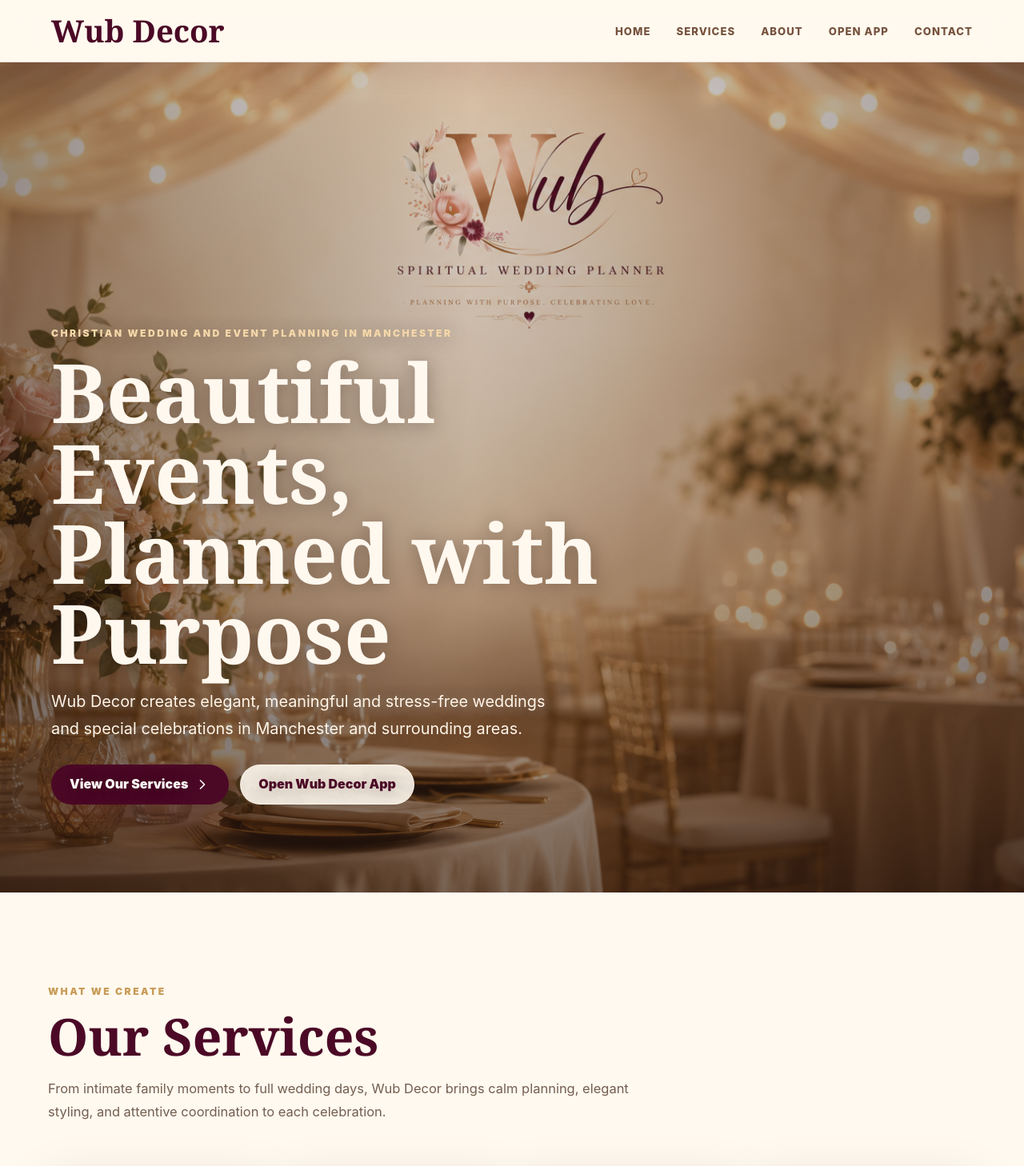
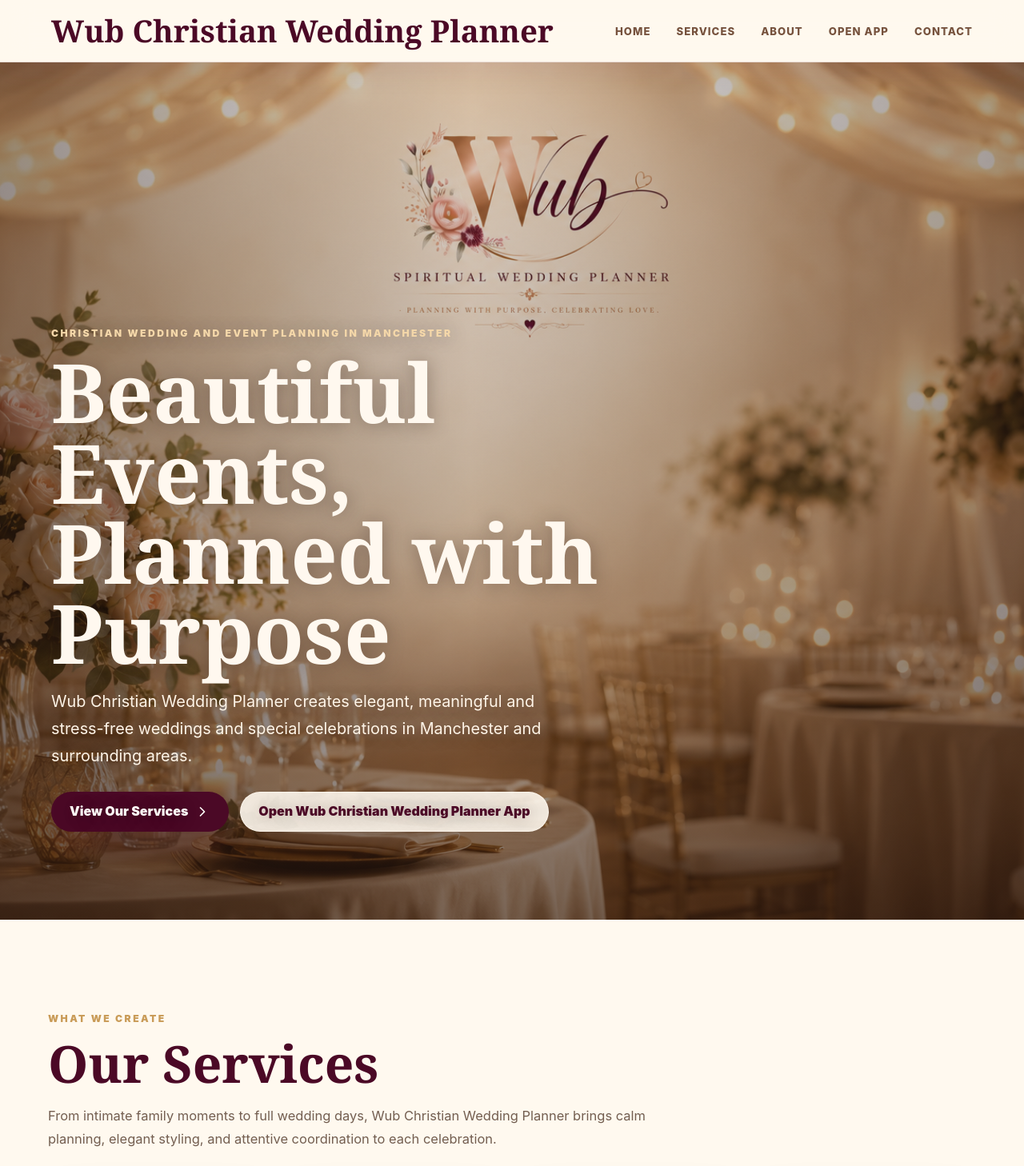
Before and after one commit to henok-tadesse1/wub-decor, a React (Vite) app: page / in a window 1280 px wide. Shown: the top 1458 px of the page at 80% size. Built offline with nearby package versions, Linux system fonts and the light colour scheme.

Commit message:
Update Wub Decor website

```diff
--- a/index.html
+++ b/index.html
@@ -6,9 +6,9 @@
     <meta name="theme-color" content="#4b0926" />
     <meta
       name="description"
-      content="Wub Decor is a Manchester-based Christian wedding and event planning service for elegant, meaningful celebrations."
+      content="Wub Christian Wedding Planner is a Manchester-based Christian wedding and event planning service for elegant, meaningful celebrations."
     />
-    <title>Wub Decor | Christian Wedding and Event Planning</title>
+    <title>Wub Christian Wedding Planner</title>
   </head>
   <body>
     <div id="root"></div>
--- a/package.json
+++ b/package.json
@@ -1,5 +1,5 @@
 {
-  "name": "wub-decor",
+  "name": "wub-christian-wedding-planner",
   "version": "1.0.0",
   "private": true,
   "type": "module",
--- a/src/App.jsx
+++ b/src/App.jsx
@@ -92,8 +92,13 @@
   return (
     <div className="site-shell">
       <header className="site-header">
-        <a className="brand" href="#home" onClick={closeMenu} aria-label="Wub Decor home">
-          Wub Decor
+        <a
+          className="brand"
+          href="#home"
+          onClick={closeMenu}
+          aria-label="Wub Christian Wedding Planner home"
+        >
+          Wub Christian Wedding Planner
         </a>
 
         <button
@@ -127,8 +132,8 @@
             <p className="eyebrow">Christian wedding and event planning in Manchester</p>
             <h1 id="hero-title">Beautiful Events, Planned with Purpose</h1>
             <p>
-              Wub Decor creates elegant, meaningful and stress-free weddings and special celebrations
-              in Manchester and surrounding areas.
+              Wub Christian Wedding Planner creates elegant, meaningful and stress-free weddings and
+              special celebrations in Manchester and surrounding areas.
             </p>
             <div className="hero-actions" aria-label="Hero actions">
               <a className="button button-primary" href="#services">
@@ -136,7 +141,7 @@
                 <ChevronRight aria-hidden="true" />
               </a>
               <a className="button button-secondary" href="#app">
-                Open Wub Decor App
+                Open Wub Christian Wedding Planner App
               </a>
             </div>
           </div>
@@ -147,8 +152,8 @@
             <p className="eyebrow">What we create</p>
             <h2 id="services-title">Our Services</h2>
             <p>
-              From intimate family moments to full wedding days, Wub Decor brings calm planning,
-              elegant styling, and attentive coordination to each celebration.
+              From intimate family moments to full wedding days, Wub Christian Wedding Planner brings
+              calm planning, elegant styling, and attentive coordination to each celebration.
             </p>
           </div>
 
@@ -171,9 +176,9 @@
             <p className="eyebrow">Personalised packages</p>
             <h3>Looking for the best package for your celebration?</h3>
             <p>
-              Contact Wub Decor and tell us about your event. We will discuss your requirements and
-              provide a personalised offer based on your event type, location, number of guests and
-              services needed.
+              Contact Wub Christian Wedding Planner and tell us about your event. We will discuss
+              your requirements and provide a personalised offer based on your event type, location,
+              number of guests and services needed.
             </p>
             <a className="button button-primary" href="#contact">
               Contact Us for an Offer
@@ -183,15 +188,16 @@
 
         <section className="section about-section" id="about" aria-labelledby="about-title">
           <div className="about-copy">
-            <p className="eyebrow">About Wub Decor</p>
+            <p className="eyebrow">About Wub Christian Wedding Planner</p>
             <h2 id="about-title">Spiritual planning for meaningful celebrations.</h2>
             <p>
-              Wub Decor is a Manchester-based spiritual wedding and event planning service focused on
-              creating meaningful, elegant and memorable celebrations.
+              Wub Christian Wedding Planner is a Manchester-based spiritual wedding and event
+              planning service focused on creating meaningful, elegant and memorable celebrations.
             </p>
             <p>
-              From the first planning conversation to the final moments of the event, Wub Decor
-              coordinates the important details so clients can relax and enjoy their special occasion.
+              From the first planning conversation to the final moments of the event, Wub Christian
+              Wedding Planner coordinates the important details so clients can relax and enjoy their
+              special occasion.
             </p>
           </div>
 
@@ -214,16 +220,16 @@
         <section className="app-section" id="app" aria-labelledby="app-title">
           <div className="section-heading centered">
             <p className="eyebrow">Forms and services</p>
-            <h2 id="app-title">Open the Wub Decor App</h2>
+            <h2 id="app-title">Open the Wub Christian Wedding Planner App</h2>
             <p>
-              Scan the QR code with your phone camera to open the Wub Decor app and access our forms
-              and services.
+              Scan the QR code with your phone camera to open the Wub Christian Wedding Planner app
+              and access our forms and services.
             </p>
           </div>
 
           {hasJotformAppUrl ? (
             <div className="qr-layout">
-              <div className="qr-card" aria-label="Wub Decor app QR code">
+              <div className="qr-card" aria-label="Wub Christian Wedding Planner app QR code">
                 <QRCodeSVG
                   value={JOTFORM_APP_URL}
                   size={300}
@@ -231,7 +237,7 @@
                   fgColor="#4b0926"
                   level="H"
                   includeMargin
-                  title="QR code to open the Wub Decor app"
+                  title="QR code to open the Wub Christian Wedding Planner app"
                 />
               </div>
               <div className="qr-copy">
@@ -258,7 +264,7 @@
         <section className="section contact-section" id="contact" aria-labelledby="contact-title">
           <div>
             <p className="eyebrow">Contact</p>
-            <h2 id="contact-title">Contact Wub Decor</h2>
+            <h2 id="contact-title">Contact Wub Christian Wedding Planner</h2>
             <p>Based in Manchester, United Kingdom</p>
             <p>
               Tell us which service you are interested in and we will contact you to discuss a suitable
@@ -276,7 +282,7 @@
               <span>Phone: +44 7472 221865</span>
             </a>
             <a className="button button-primary" href="#app">
-              Open Wub Decor App
+              Open Wub Christian Wedding Planner App
             </a>
           </div>
         </section>
@@ -284,8 +290,8 @@
 
       <footer className="site-footer">
         <div>
-          <h2>Wub Decor</h2>
-          <p>Spiritual Wedding and Event Planning</p>
+          <h2>Wub Christian Wedding Planner</h2>
+          <p>Christian Wedding and Event Planning</p>
           <p>Manchester, United Kingdom</p>
         </div>
 
@@ -297,7 +303,7 @@
           ))}
         </nav>
 
-        <p className="copyright">© {currentYear} Wub Decor. All rights reserved.</p>
+        <p className="copyright">© {currentYear} Wub Christian Wedding Planner. All rights reserved.</p>
       </footer>
     </div>
   );
```
Also changed, not shown: 1 other file (tests, documents, lock files or other folders).
